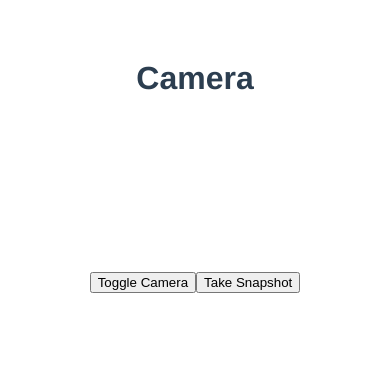
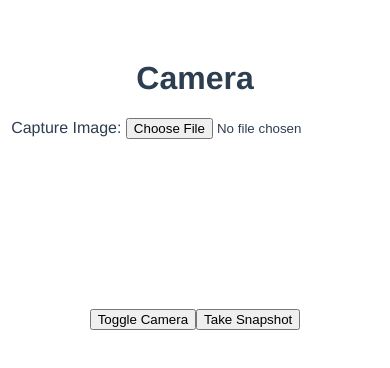
Before and after one commit to koozy0/project-4-vue, a Vue app: page /#/ in a window 390 px wide. Shown: the top 368 px of the page. Built offline with nearby package versions, Linux system fonts and the light colour scheme.

Commit message:
testing capture input for mobile

```diff
--- a/src/components/Camera.vue
+++ b/src/components/Camera.vue
@@ -2,6 +2,7 @@
   <div class="camera">
     <h1>{{ title }}</h1>
 
+    <p>Capture Image: <input type="file" accept="image/*" id="capture" capture="camera"></p>
     <video autoplay></video>
     <img src="">
     <canvas style="display:none;"></canvas>
```
